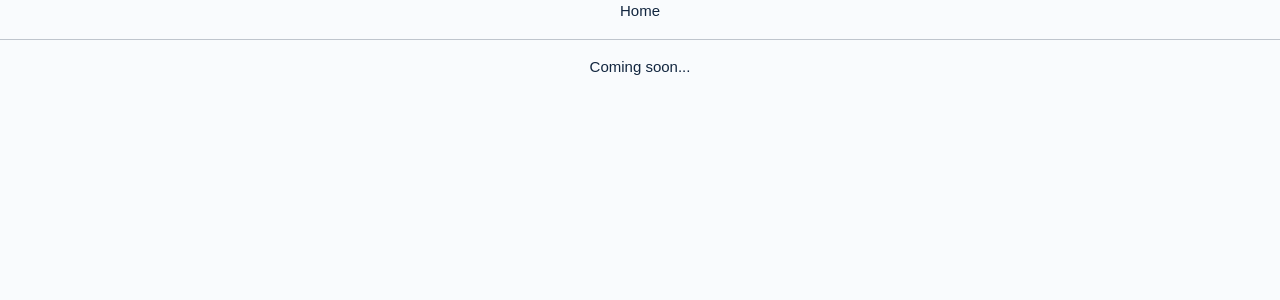
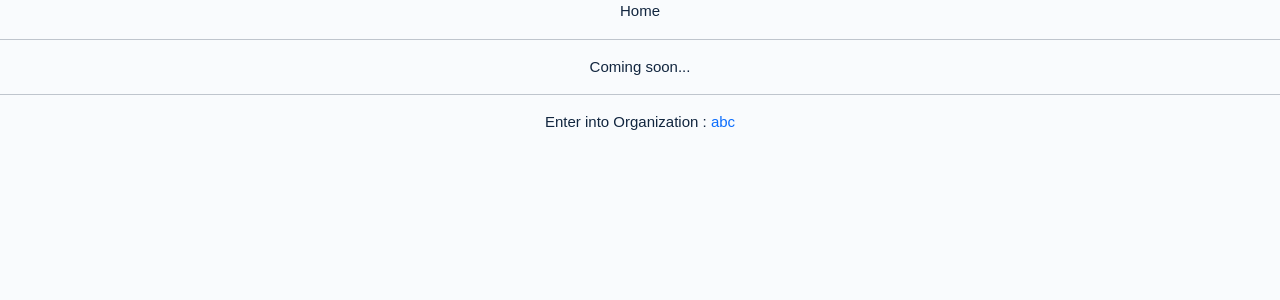
Before and after one commit to Priya-Bhut/backup, a React (Create React App) app: page / in a window 1280 px wide. Shown: the top 300 px of the page. Built offline with nearby package versions, Linux system fonts and the light colour scheme; a web font is replaced by a local one.

Commit message:
Menu and routing DONE

```diff
--- a/src/App.js
+++ b/src/App.js
@@ -10,7 +10,9 @@ function App() {
   return (
     <div className='App'>
       <Routes>
-        <Route exact restricted={true} path='/:organisationUrl/*' element={<Layout />} />
+        <Route exact restricted={true} path='/:organisationUrl/*' element={<Layout />}>
+          <Route path='*' exact element={<div>Coming Soon...</div>} />
+        </Route>
         <Route path='*' element={<Home />} />
       </Routes>
     </div>
--- a/src/Components/Home/Home.js
+++ b/src/Components/Home/Home.js
@@ -1,4 +1,5 @@
 import React from 'react';
+import { Link } from 'react-router-dom';
 
 function Home() {
   return (
@@ -6,6 +7,8 @@ function Home() {
       Home
       <hr />
       Coming soon...
+      <hr />
+      Enter into Organization : <Link to='/abc/'>abc</Link>
     </div>
   );
 }
--- a/src/Components/SideMenu.js
+++ b/src/Components/SideMenu.js
@@ -1,9 +1,9 @@
 import React, { useState } from 'react';
 import { Nav, OverlayTrigger, Tooltip } from 'react-bootstrap';
-import { Link } from 'react-router-dom';
+import { Link, useParams } from 'react-router-dom';
 const SideMenu = (props) => {
-  const { params, menuType } = props;
-  const { organisationUrl } = params || {};
+  const { menuType } = props;
+  const { organisationUrl } = useParams() || {};
   const [isOpen, setIsOpen] = useState(false);
   const [dropdown, setDropdown] = useState('');
   // const [menuType, setMenuType] = useState(false);
```
